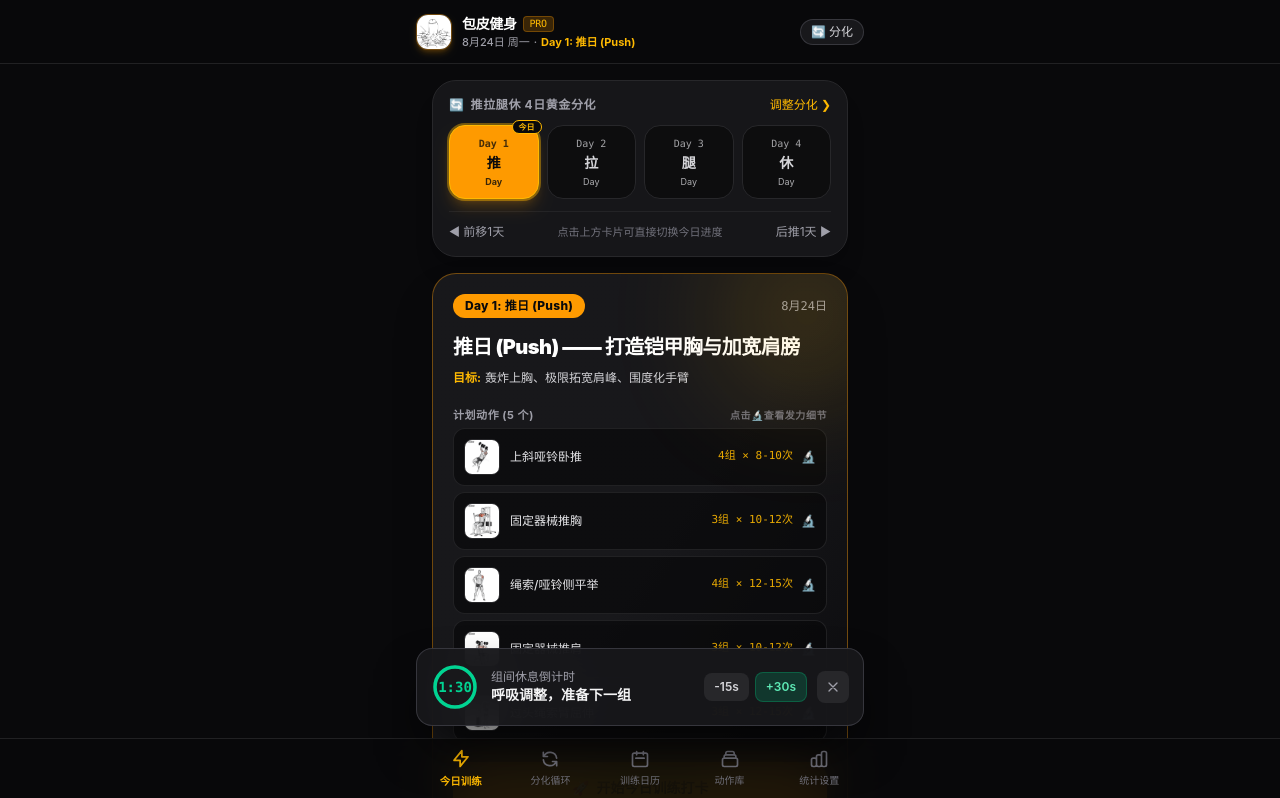
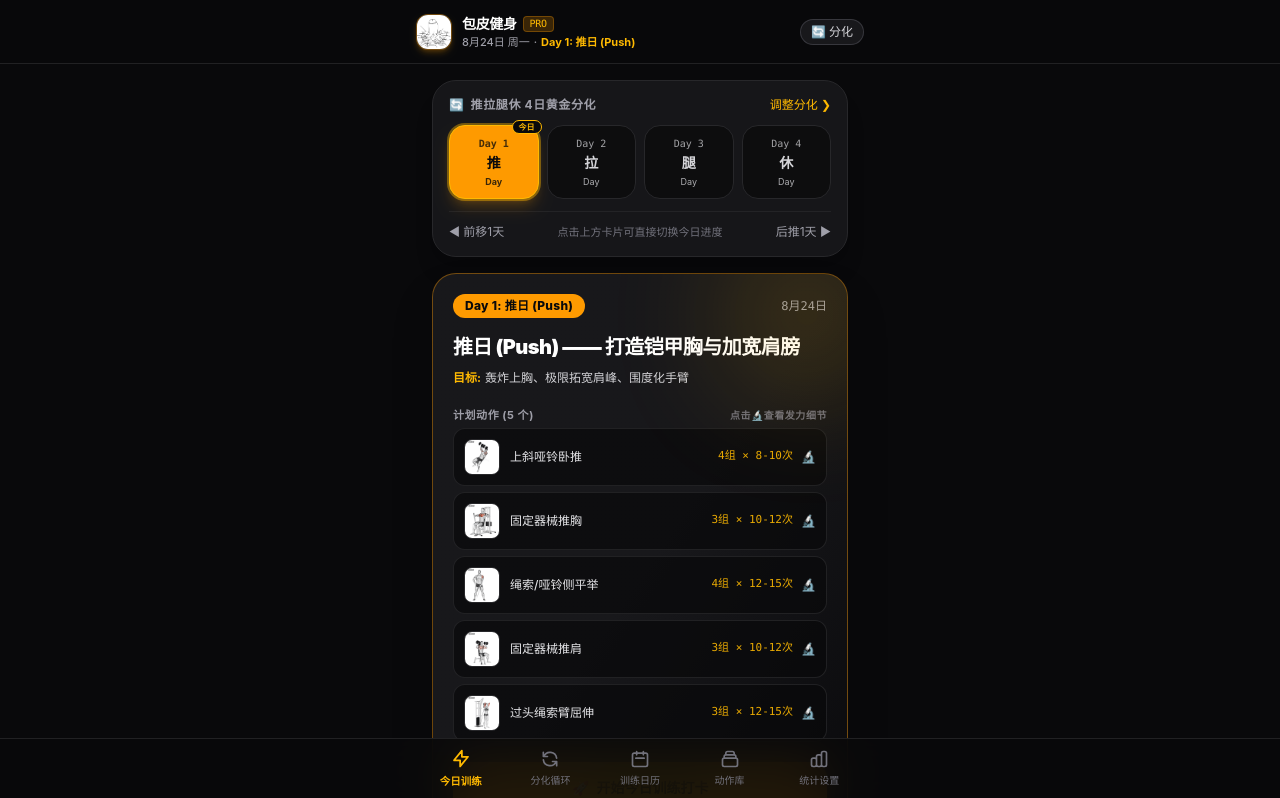
Before and after one commit to mnijc19-netizen/Fitcycle, a Vue app: page / in a window 1280 px wide. Shown: the top 798 px of the page. Built offline with nearby package versions, Linux system fonts and the light colour scheme.

Commit message:
fix: fix rest timer close button and redesign timer into compact side-docked floating capsule

```diff
--- a/src/components/RestTimerFloat.vue
+++ b/src/components/RestTimerFloat.vue
@@ -1,16 +1,58 @@
 <template>
-  <div v-if="store.restTimer.running || store.restTimer.remaining > 0"
-       class="fixed left-4 right-4 z-40 max-w-md mx-auto transition-all duration-300 transform"
-       :style="{ bottom: 'max(calc(env(safe-area-inset-bottom, 0px) + 64px), 74px)' }"
-       :class="[store.restTimer.minimized ? 'translate-y-2' : 'translate-y-0']">
+  <div v-if="store.restTimer.running && store.restTimer.remaining > 0"
+       class="fixed z-40 transition-all duration-300 pointer-events-auto select-none"
+       :class="[
+         isExpanded
+           ? 'left-4 right-4 max-w-md mx-auto'
+           : 'right-3'
+       ]"
+       :style="{ bottom: 'max(calc(env(safe-area-inset-bottom, 0px) + 64px), 74px)' }">
 
+    <!-- 1. COMPACT SIDE-DOCKED FLOATING CAPSULE (Default: 缩在右侧，不占底部整行) -->
+    <div v-if="!isExpanded"
+         class="bg-zinc-900/95 border border-emerald-500/40 backdrop-blur-xl rounded-full pl-2 pr-1.5 py-1.5 shadow-2xl shadow-black/80 flex items-center gap-2 text-white animate-in slide-in-from-right-4 duration-200">
 
-    <!-- Expanded view -->
-    <div v-if="!store.restTimer.minimized"
-         class="bg-zinc-900/95 border border-zinc-700/80 backdrop-blur-xl rounded-2xl p-3.5 shadow-2xl shadow-black/80 flex items-center justify-between gap-3 text-white">
+      <!-- Mini Timer Progress Ring & Tap to Expand -->
+      <div @click="isExpanded = true" class="flex items-center gap-2 cursor-pointer active:scale-95">
+        <div class="relative w-8 h-8 flex items-center justify-center flex-shrink-0">
+          <svg class="w-8 h-8 transform -rotate-90">
+            <circle cx="16" cy="16" r="13" stroke="currentColor" stroke-width="2.5" class="text-zinc-800" fill="transparent" />
+            <circle cx="16" cy="16" r="13" stroke="currentColor" stroke-width="2.5"
+                    :stroke-dasharray="81.68"
+                    :stroke-dashoffset="miniDashOffset"
+                    stroke-linecap="round"
+                    class="text-emerald-400 transition-all duration-300" fill="transparent" />
+          </svg>
+          <span class="absolute font-mono font-black text-[10px] text-emerald-400">
+            {{ formatTime(store.restTimer.remaining) }}
+          </span>
+        </div>
+
+        <div class="text-[11px] font-bold text-zinc-200 pr-0.5">
+          休息中
+        </div>
+      </div>
+
+      <!-- Quick +30s button -->
+      <button @click.stop="adjustRestTimer(30)"
+              class="px-2 py-1 bg-emerald-500/20 hover:bg-emerald-500/30 text-emerald-400 active:scale-90 rounded-full text-[10px] font-mono font-bold border border-emerald-500/30 transition-all">
+        +30s
+      </button>
+
+      <!-- Instant Close Button (X) -->
+      <button @click.stop="handleClose"
+              class="w-7 h-7 rounded-full bg-zinc-800 hover:bg-red-500/20 hover:text-red-400 active:scale-90 text-zinc-400 flex items-center justify-center text-xs font-bold transition-all ml-0.5">
+        ✕
+      </button>
+
+    </div>
+
+    <!-- 2. FULL EXPANDED CONTROL MODAL (When tapped to view full controls) -->
+    <div v-else
+         class="bg-zinc-900/95 border border-zinc-700/90 backdrop-blur-2xl rounded-3xl p-3.5 shadow-2xl shadow-black flex items-center justify-between gap-3 text-white animate-in zoom-in-95 duration-200">
 
       <!-- Left: Circular Countdown indicator -->
-      <div class="flex items-center gap-3">
+      <div class="flex items-center gap-3 min-w-0" @click="isExpanded = false">
         <div class="relative w-12 h-12 flex items-center justify-center flex-shrink-0">
           <svg class="w-12 h-12 transform -rotate-90">
             <circle cx="24" cy="24" r="20" stroke="currentColor" stroke-width="3.5" class="text-zinc-800" fill="transparent" />
@@ -25,51 +67,51 @@
           </span>
         </div>
 
-        <div>
-          <div class="text-xs text-zinc-400 font-medium">组间休息倒计时</div>
-          <div class="text-sm font-semibold text-zinc-100 flex items-center gap-1.5">
-            <span class="w-2 h-2 rounded-full bg-emerald-400 animate-ping" v-if="store.restTimer.running"></span>
-            {{ store.restTimer.remaining === 0 ? "休息完毕，冲！" : "呼吸调整，准备下一组" }}
+        <div class="truncate">
+          <div class="text-[11px] text-zinc-400 font-medium">组间休息倒计时</div>
+          <div class="text-xs font-semibold text-zinc-100 flex items-center gap-1.5 truncate">
+            <span class="w-2 h-2 rounded-full bg-emerald-400 animate-ping flex-shrink-0" v-if="store.restTimer.running"></span>
+            <span class="truncate">{{ store.restTimer.remaining === 0 ? "休息完毕，冲！" : "呼吸调整，准备下一组" }}</span>
           </div>
         </div>
       </div>
 
       <!-- Right: Action Buttons -->
-      <div class="flex items-center gap-1.5">
-        <button @click="adjustRestTimer(-15)"
-                class="px-2.5 py-1.5 bg-zinc-800 hover:bg-zinc-700 active:scale-95 text-zinc-300 rounded-lg text-xs font-semibold">
+      <div class="flex items-center gap-1 flex-shrink-0">
+        <button @click.stop="adjustRestTimer(-15)"
+                class="px-2.5 py-1.5 bg-zinc-800 hover:bg-zinc-700 active:scale-95 text-zinc-300 rounded-xl text-xs font-bold">
           -15s
         </button>
-        <button @click="adjustRestTimer(30)"
-                class="px-2.5 py-1.5 bg-emerald-500/20 hover:bg-emerald-500/30 text-emerald-300 active:scale-95 rounded-lg text-xs font-semibold border border-emerald-500/30">
+        <button @click.stop="adjustRestTimer(30)"
+                class="px-2.5 py-1.5 bg-emerald-500/20 hover:bg-emerald-500/30 text-emerald-300 active:scale-95 rounded-xl text-xs font-bold border border-emerald-500/30">
           +30s
         </button>
-        <button @click="stopRestTimer"
-                class="p-2 bg-zinc-800 hover:bg-red-500/20 hover:text-red-400 text-zinc-400 active:scale-95 rounded-lg text-xs font-semibold ml-1">
-          <svg class="w-4 h-4" fill="none" stroke="currentColor" viewBox="0 0 24 24">
-            <path stroke-linecap="round" stroke-linejoin="round" stroke-width="2" d="M6 18L18 6M6 6l12 12"></path>
-          </svg>
+
+        <!-- Minimize Arrow -->
+        <button @click.stop="isExpanded = false"
+                title="收起为侧边胶囊"
+                class="p-2 bg-zinc-800 hover:bg-zinc-700 text-zinc-300 active:scale-95 rounded-xl text-xs ml-0.5">
+          ↙️
+        </button>
+
+        <!-- Stop Timer (X) -->
+        <button @click.stop="handleClose"
+                title="关闭休息计时"
+                class="p-2 bg-zinc-800 hover:bg-red-500/20 hover:text-red-400 text-zinc-400 active:scale-95 rounded-xl text-xs font-bold">
+          ✕
         </button>
       </div>
-    </div>
 
-    <!-- Minimized pill -->
-    <div v-else
-         @click="store.restTimer.minimized = false"
-         class="bg-emerald-500 text-zinc-950 font-bold px-4 py-2 rounded-full shadow-lg flex items-center justify-between cursor-pointer active:scale-95 mx-auto w-48">
-      <div class="flex items-center gap-2 text-xs">
-        <span class="w-2 h-2 rounded-full bg-zinc-950 animate-pulse"></span>
-        休息中: {{ formatTime(store.restTimer.remaining) }}
-      </div>
-      <span class="text-xs">展开 ❯</span>
     </div>
 
   </div>
 </template>
 
 <script setup>
-import { computed } from "vue";
+import { ref, computed } from "vue";
 import { store, stopRestTimer, adjustRestTimer } from "../store/fitnessStore.js";
+
+const isExpanded = ref(false);
 
 const dashOffset = computed(() => {
   const dur = store.restTimer.duration || 1;
@@ -77,6 +119,18 @@ const dashOffset = computed(() => {
   const progress = Math.max(0, Math.min(1, rem / dur));
   return 125.6 * (1 - progress);
 });
+
+const miniDashOffset = computed(() => {
+  const dur = store.restTimer.duration || 1;
+  const rem = store.restTimer.remaining;
+  const progress = Math.max(0, Math.min(1, rem / dur));
+  return 81.68 * (1 - progress);
+});
+
+function handleClose() {
+  stopRestTimer();
+  isExpanded.value = false;
+}
 
 function formatTime(sec) {
   const m = Math.floor(sec / 60);
--- a/src/store/fitnessStore.js
+++ b/src/store/fitnessStore.js
@@ -208,7 +208,11 @@ export function stopRestTimer() {
     timerInterval = null;
   }
   store.restTimer.running = false;
+  store.restTimer.remaining = 0;
+  store.restTimer.duration = 0;
+  store.restTimer.minimized = false;
 }
+
 
 export function adjustRestTimer(deltaSeconds) {
   if (!store.restTimer.running) {
```
